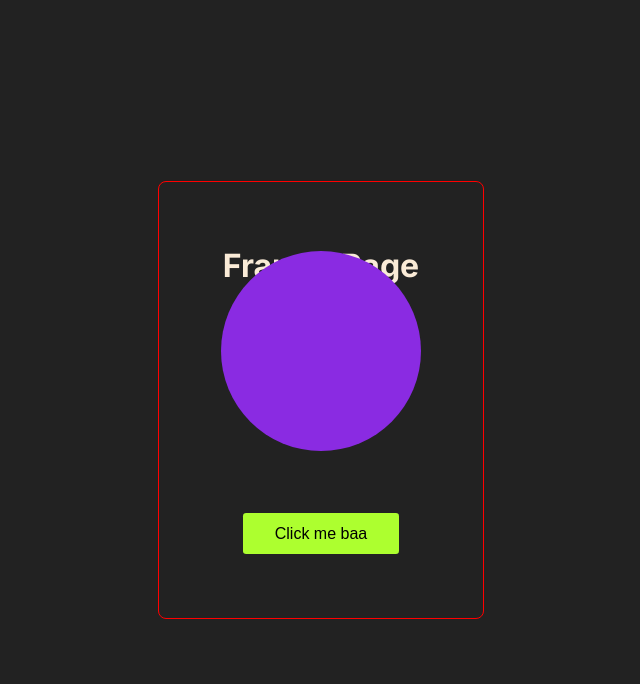
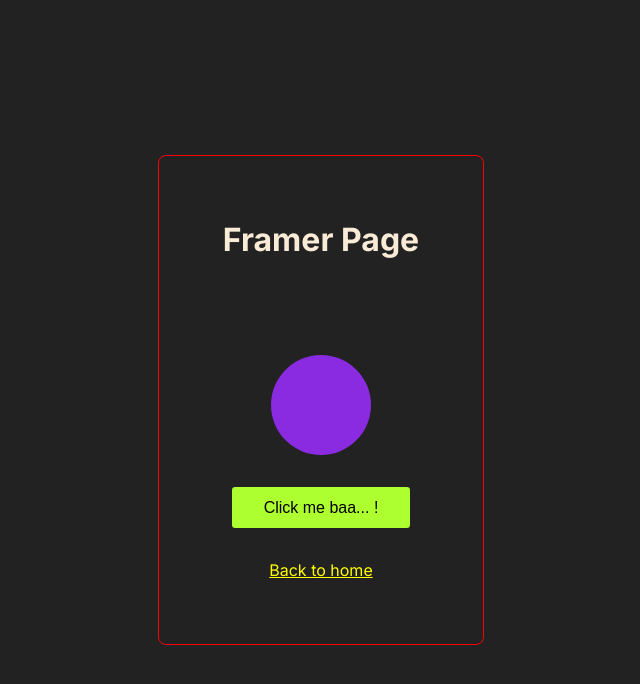
Before and after one commit to drkedrkedjon/learning-next-framework, a Next.js app: page /framer in a window 1280 px wide. Shown: the top 684 px of the page, without its empty margins (319-959 px from the left). Built offline with nearby package versions, Linux system fonts and the light colour scheme.

Commit message:
Playing with Framer Motion transition

```diff
--- a/src/app/framer/page.js
+++ b/src/app/framer/page.js
@@ -2,18 +2,28 @@
 import { useState } from "react"
 import styles from "./page.module.css"
 import { motion } from "framer-motion"
+import Link from "next/link"
 
 export default function FramerMotion() {
+  const [isActive, setIsActive] = useState(true)
+
   return (
     <div className={styles.wrapper}>
       <h1 className={styles.h1}>Framer Page</h1>
       <motion.div
+        initial={false}
+        transition={{
+          type: "spring",
+          stiffness: 500,
+          damping: 8,
+        }}
         animate={{
-          y: -80,
-          scale: 2,
+          y: isActive ? 0 : -40,
+          scale: isActive ? 1 : 1.4,
         }}
         className={styles.ball} />
-      <button className={styles.btn}>Click me baa</button>
+      <button onClick={() => setIsActive(!isActive)} className={styles.btn}>Click me baa... !</button>
+      <Link href={"/"} >Back to home</Link>
     </div>
   )
 }
```
